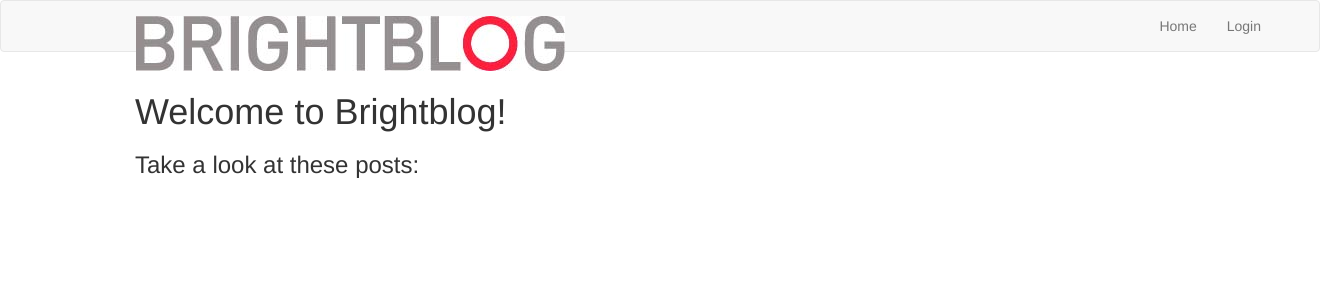
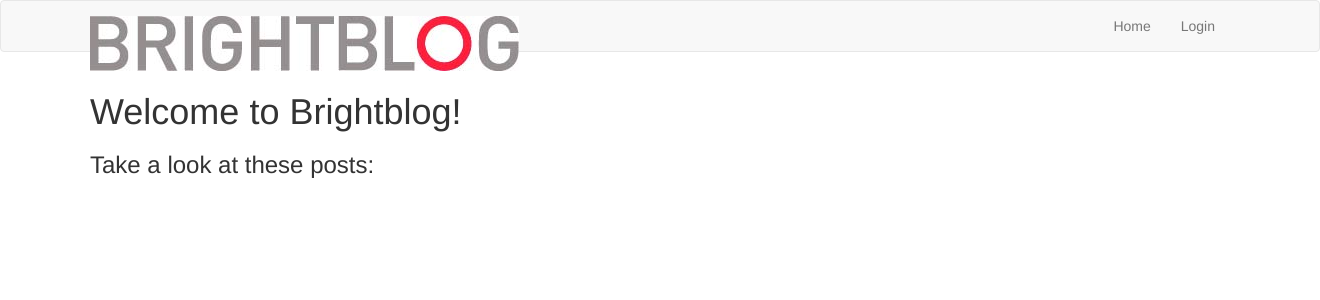
Before and after one commit to PopCap/brightblog, a Flask app: page / in a window 1320 px wide. Shown: the top 300 px of the page. Run offline with Flask 2, Linux system fonts and the light colour scheme; data that the repository does not hold is empty; some libraries are stand-ins or nearby versions.

Commit message:
last push of hte night

```diff
--- a/app/forms.py
+++ b/app/forms.py
@@ -31,7 +31,7 @@ class RegistrationForm(FlaskForm):
 
 class PostForm(FlaskForm):
     title = StringField('Post Title', validators=[DataRequired(), Length(min=1, max=150)])
-    post = TextAreaField('Post Content', validators=[DataRequired(), Length(min=1, max=3500)])
+    post = TextAreaField('Post Content', render_kw={'class': 'form-control', 'rows': 5}, validators=[DataRequired(), Length(min=1, max=3500)], id="post_body")
     submit = SubmitField('Submit')
 
 class CommentForm(FlaskForm):
--- a/app/static/brightblog.css
+++ b/app/static/brightblog.css
@@ -1,9 +1,24 @@
-.container {
-    margin-left: 120px;
-    margin-right: 120px;
+img {
+    height: auto;
 }
 
 #test {
     display: block;
     height: auto;
 }
+
+#post_body {
+    width: 70vw;
+}
+
+p {
+    color: black;
+}
+
+.red{
+    color: rgb(238, 1, 32);
+}
+
+.comment_form {
+    display: none;
+}
--- a/app/templates/base.html
+++ b/app/templates/base.html
@@ -27,10 +27,10 @@
                 <ul class="nav navbar-nav navbar-right">
                     <li><a href="{{ url_for('index') }}">Home</a></li>
                     {% if current_user.is_anonymous %}
-                    <li><a href="{{ url_for('login') }}">Login</a></li>
+                    <li><a class="red" href="{{ url_for('login') }}">Login</a></li>
                     {% else %}
                     <li><a href="{{url_for('post') }}">Make a Post</a></li>
-                    <li><a href="{{ url_for('logout') }}">Logout</a></li>
+                    <li><a class="red" href="{{ url_for('logout') }}">Logout</a></li>
                     {% endif %}
                 </ul>
             </div>
--- a/app/templates/showpost.html
+++ b/app/templates/showpost.html
@@ -23,7 +23,7 @@
                 <p>{{ comment.text }}</p>
                 {% if current_user.is_authenticated %}
                 {% set toggleCall = "{}{}{}".format('toggleDisplay(', comment.id, ')') %}
-                <div id={{comment.id}} >
+                <div class="comment_form "id={{comment.id}} >
                     <div class="row" display="none">
                         <div class="col-md-4">
                             {{ wtf.quick_form(form) }}
```
Also changed, not shown: app.db.
